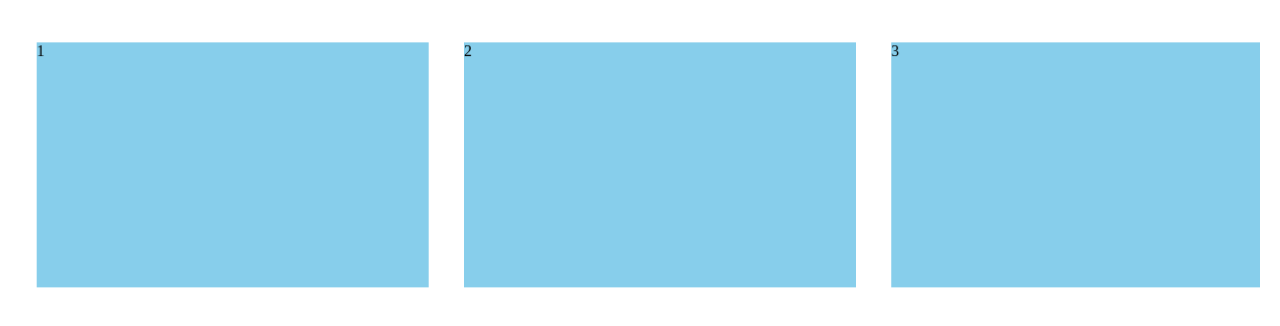
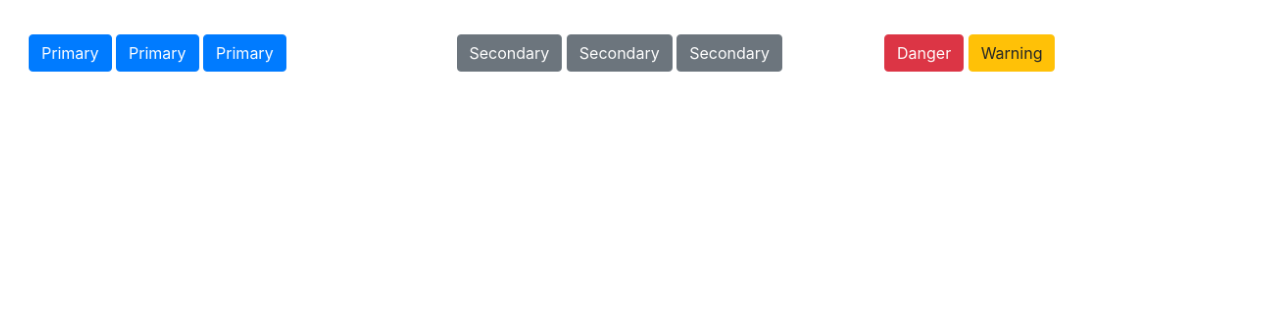
Before and after one commit to melissayauri/draggable-scroll, a plain HTML site: page index.html in a window 1280 px wide. Drawn offline with nearby package versions, Linux system fonts and the light colour scheme.

Commit message:
incorporando otros estilos

```diff
--- a/index.html
+++ b/index.html
@@ -1,27 +1,33 @@
 <!DOCTYPE html>
 <html lang="en">
+
 <head>
   <meta charset="UTF-8">
   <meta name="viewport" content="width=device-width, initial-scale=1.0">
   <meta http-equiv="X-UA-Compatible" content="ie=edge">
   <title>Document</title>
   <link rel="stylesheet" href="main.css">
+  <link rel="stylesheet" href="https://stackpath.bootstrapcdn.com/bootstrap/4.3.1/css/bootstrap.min.css" integrity="sha384-ggOyR0iXCbMQv3Xipma34MD+dH/1fQ784/j6cY/iJTQUOhcWr7x9JvoRxT2MZw1T"
+    crossorigin="anonymous">
 </head>
+
 <body>
 
 
   <main class="grid-item main">
     <div class="items">
-                    <div class="item item1">1</div>
-                    <div class="item item2">2</div>
-                    <div class="item item3">3</div>
-                    <div class="item item4">4</div>
-                    <div class="item item5">5</div>
-                    <div class="item item6">6</div>
-                    <div class="item item7">7</div>
-                    <div class="item item8">8</div>
-                    <div class="item item9">9</div>
-                    <div class="item item10">10</div>
+      <div class="item ">
+        <button type="button" class="btn btn-primary">Primary</button>
+        <button type="button" class="btn btn-primary">Primary</button>
+        <button type="button" class="btn btn-primary">Primary</button>
+      </div>
+      <div class="item ">
+        <button type="button" class="btn btn-secondary">Secondary</button>
+        <button type="button" class="btn btn-secondary">Secondary</button>
+        <button type="button" class="btn btn-secondary">Secondary</button>
+      </div>
+      <div class="item ">  <button type="button" class="btn btn-danger">Danger</button>
+        <button type="button" class="btn btn-warning">Warning</button></div>
     </div>
 
   </main>
@@ -30,4 +36,5 @@
 
   <script src="app.js"></script>
 </body>
+
 </html>
--- a/main.css
+++ b/main.css
@@ -4,14 +4,14 @@
   .items {
     position: relative;
     width: 100%;
-    overflow-x: scroll;
+    /*overflow-x: scroll;*/
     overflow-y: hidden;
     white-space: nowrap;
     transition: all 0.2s;
     transform: scale(0.98);
     will-change: transform;
     user-select: none;
-    cursor: pointer;
+    cursor:grab;
   }
   .items.active {
     background: rgba(255, 255, 255, 0.3);
@@ -21,7 +21,7 @@
   }
   .item {
     display: inline-block;
-    background: skyblue;
+   /* background: skyblue;*/
     min-height: 250px;
     min-width: 400px;
     margin: 2em 1em;
```
Also changed, not shown: app.js (+6 -1 lines). Lines whose indentation alone changed are shown as unchanged.
